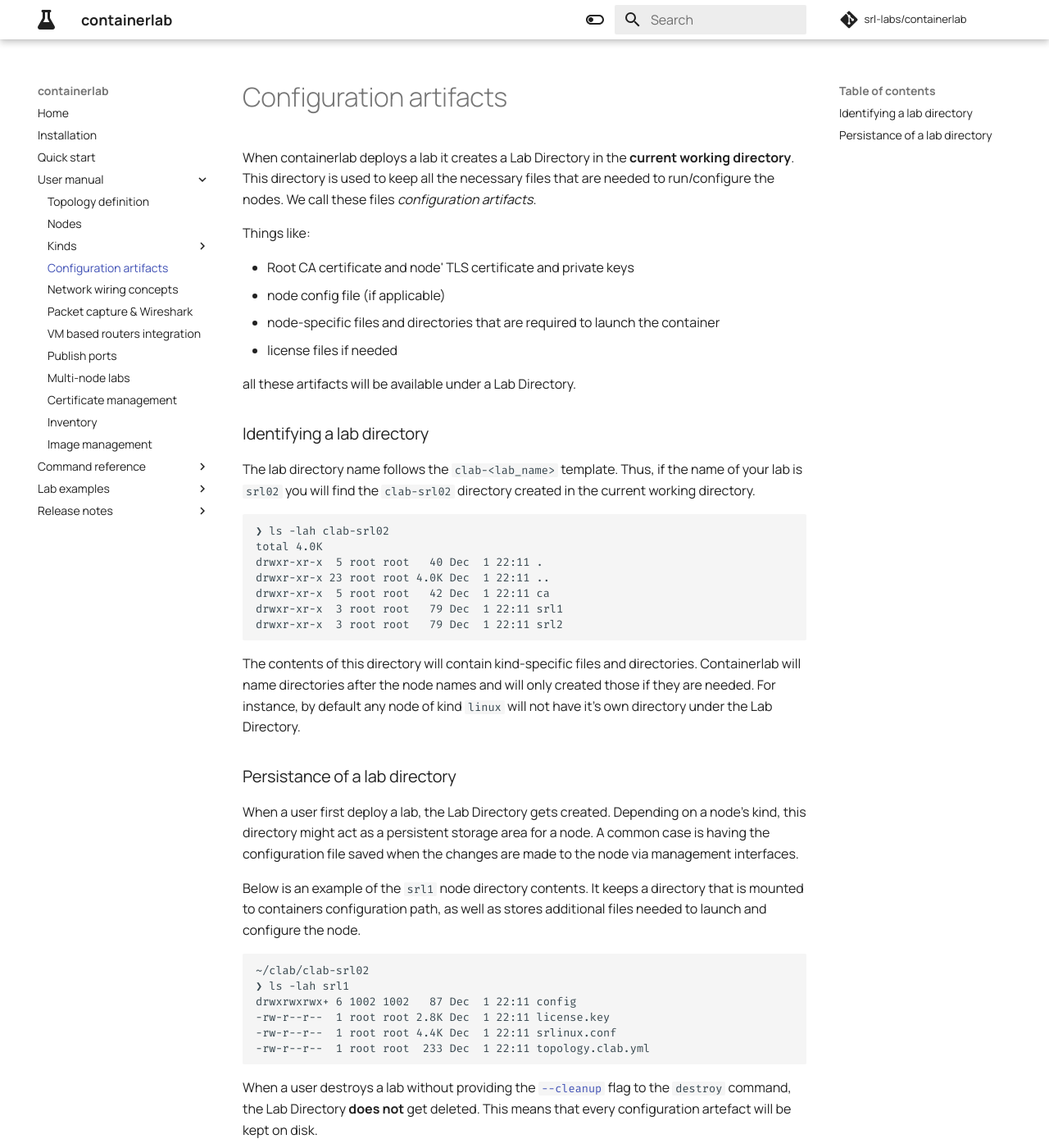
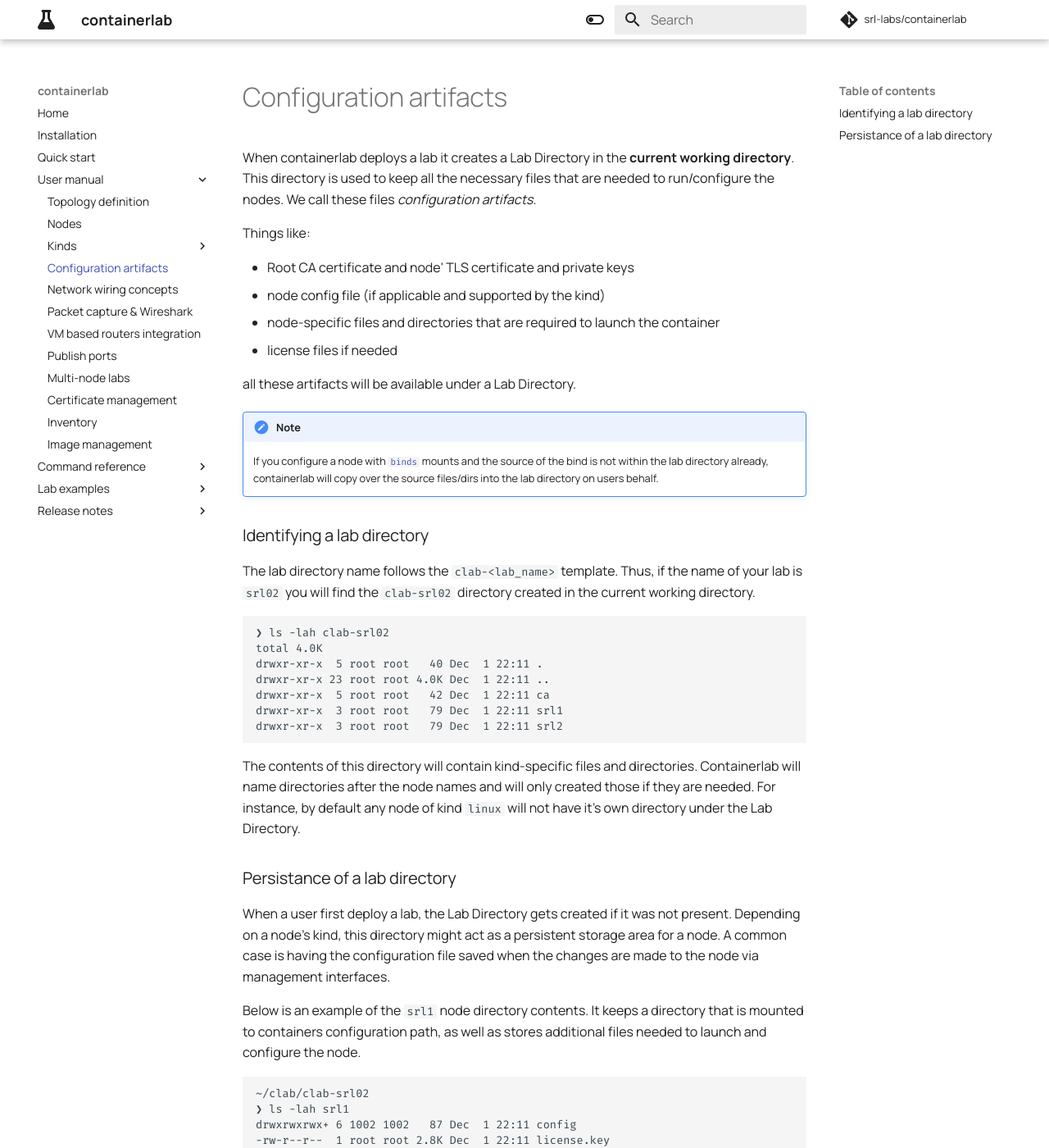
Before and after one commit to srl-labs/containerlab, an MkDocs documentation site: the page built from docs/manual/conf-artifacts.md, in a window 1280 px wide and 1400 px high. Shown: the whole window at 82% size. Built offline with MkDocs 1.6.1 and Material for MkDocs 9.7.7, drawn with Linux system fonts in a browser that asks for light colours; comment, search, counter and statistics services are not loaded.

Commit message:
added clarifications to conf artifacts

```diff
--- a/docs/manual/conf-artifacts.md
+++ b/docs/manual/conf-artifacts.md
@@ -3,11 +3,14 @@ When containerlab deploys a lab it creates a Lab Directory in the **current work
 Things like:
 
 * Root CA certificate and node' TLS certificate and private keys
-* node config file (if applicable)
+* node config file (if applicable and supported by the kind)
 * node-specific files and directories that are required to launch the container
 * license files if needed
 
 all these artifacts will be available under a Lab Directory.
+
+!!!note
+    If you configure a node with [`binds`](nodes.md#binds) mounts and the source of the bind is not within the lab directory already, containerlab will copy over the source files/dirs into the lab directory on users behalf.
 
 ### Identifying a lab directory
 The lab directory name follows the `clab-<lab_name>` template. Thus, if the name of your lab is `srl02` you will find the `clab-srl02` directory created in the current working directory.
@@ -25,7 +28,7 @@ drwxr-xr-x  3 root root   79 Dec  1 22:11 srl2
 The contents of this directory will contain kind-specific files and directories. Containerlab will name directories after the node names and will only created those if they are needed. For instance, by default any node of kind `linux` will not have it's own directory under the Lab Directory.
 
 ### Persistance of a lab directory
-When a user first deploy a lab, the Lab Directory gets created. Depending on a node's kind, this directory might act as a persistent storage area for a node. A common case is having the configuration file saved when the changes are made to the node via management interfaces.
+When a user first deploy a lab, the Lab Directory gets created if it was not present. Depending on a node's kind, this directory might act as a persistent storage area for a node. A common case is having the configuration file saved when the changes are made to the node via management interfaces.
 
 Below is an example of the `srl1` node directory contents. It keeps a directory that is mounted to containers configuration path, as well as stores additional files needed to launch and configure the node.
 
```
